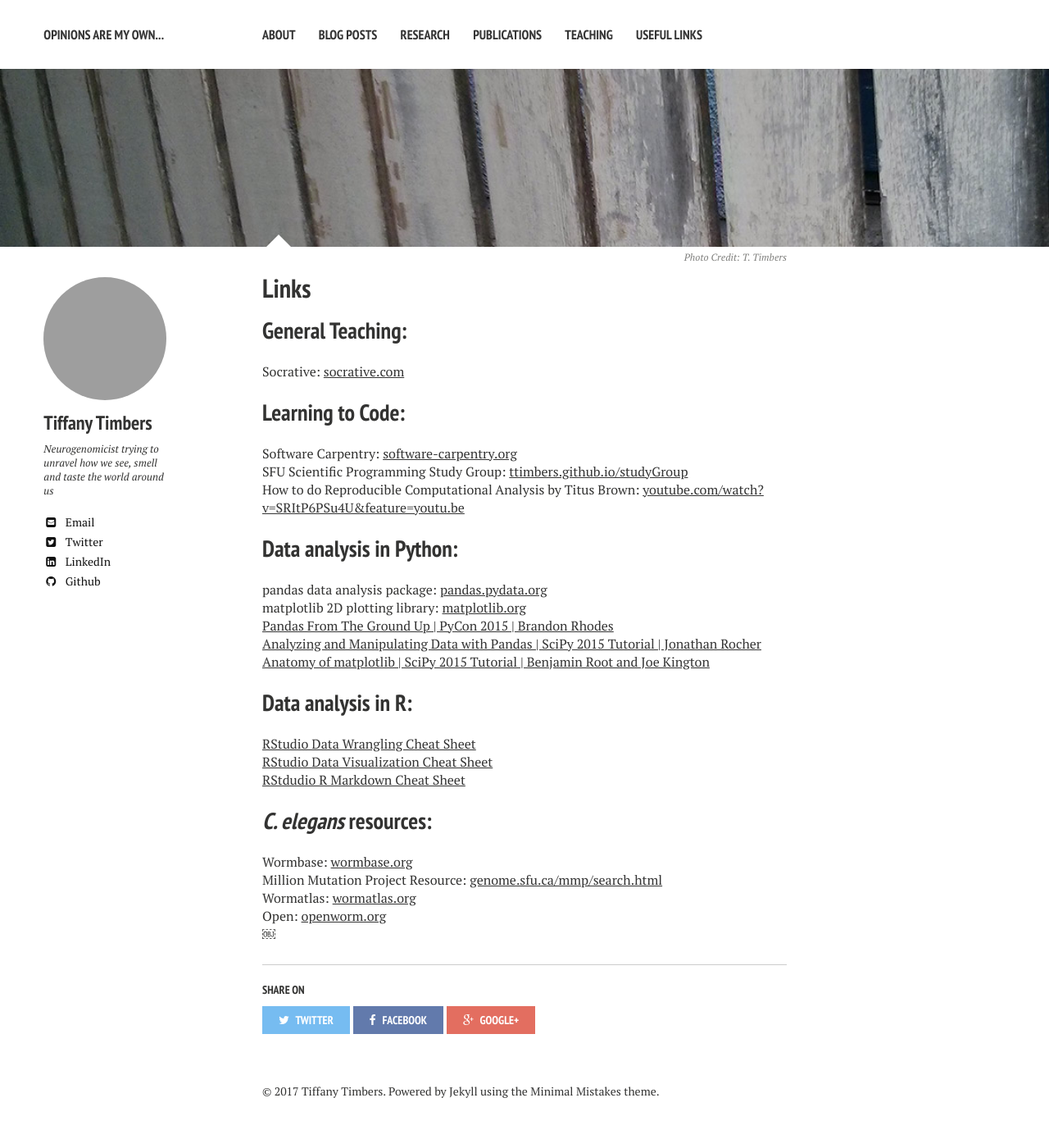
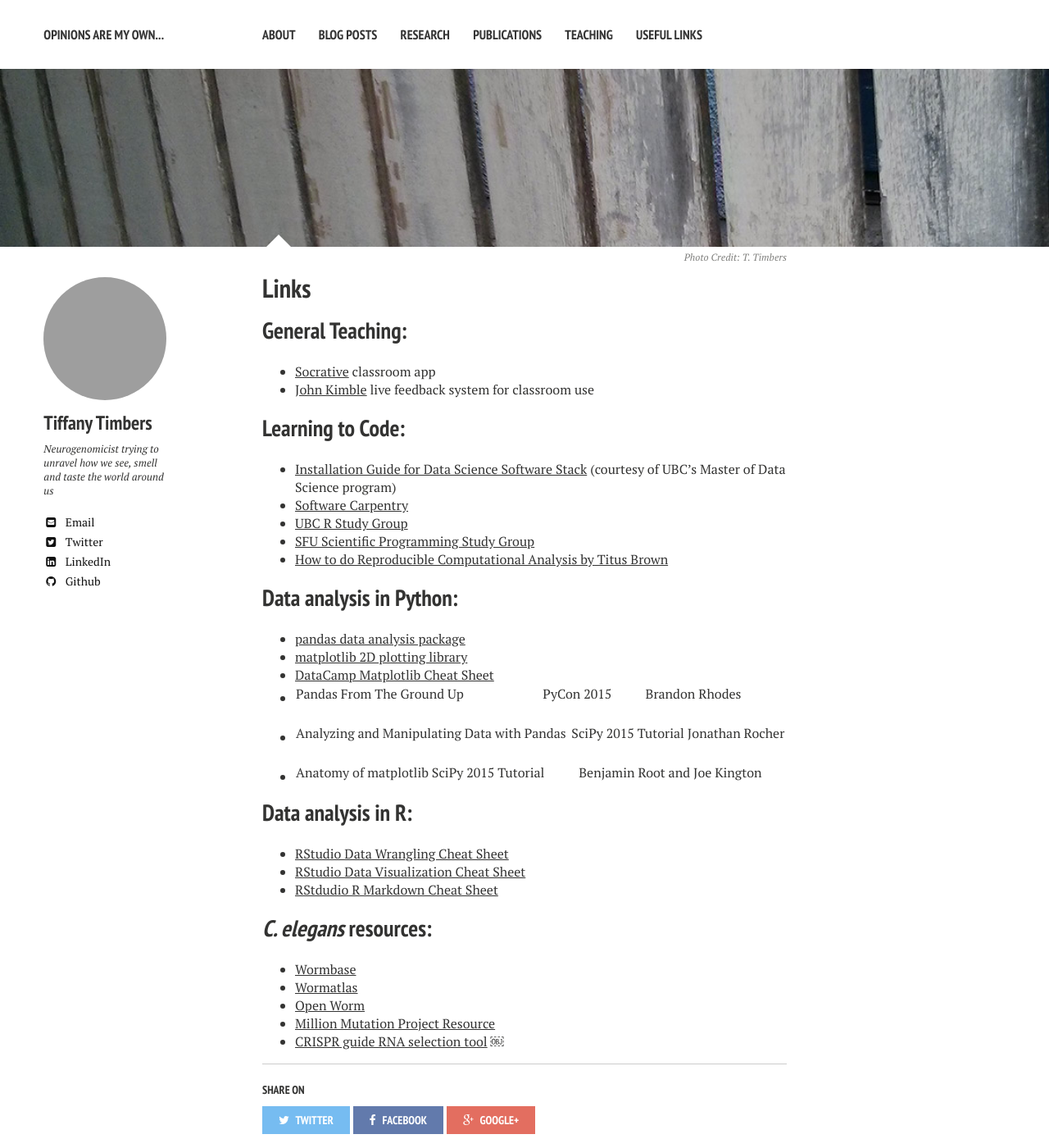
Before and after one commit to ttimbers/ttimbers.github.io, a Jekyll site: the page built from links/index.md, in a window 1280 px wide and 1400 px high. Shown: the whole window at 82% size. Built offline with Jekyll 4.4.1, drawn with Linux system fonts in a browser that asks for light colours; nearby versions of some CDN libraries; grey boxes are pictures that could not be loaded.

Commit message:
updated, reformatted and added links

```diff
--- a/links/index.md
+++ b/links/index.md
@@ -10,29 +10,34 @@ image:
   creditlink: http://ttimbers.github.io
 ---
 ## General Teaching:
-Socrative: <a href="http://socrative.com/">socrative.com</a> <br />
+- [Socrative](http://socrative.com/) classroom app
+- [John Kimble](https://github.com/kohler/johnkimble) live feedback system for classroom use
 
 ## Learning to Code:
-Software Carpentry: <a href="http://software-carpentry.org/">software-carpentry.org</a> <br />
-SFU Scientific Programming Study Group: <a href="https://ttimbers.github.io/studyGroup/">ttimbers.github.io/studyGroup</a> <br />
-How to do Reproducible Computational Analysis by Titus Brown: <a href="https://www.youtube.com/watch?v=SRItP6PSu4U&feature=youtu.be">youtube.com/watch?v=SRItP6PSu4U&feature=youtu.be</a><br />
+- [Installation Guide for Data Science Software Stack](https://ubc-mds.github.io/resources_pages/installation_instructions/) (courtesy of UBC's Master of Data Science program)
+- [Software Carpentry](http://software-carpentry.org/)
+- [UBC R Study Group](https://minisciencegirl.github.io/studyGroup/)
+- [SFU Scientific Programming Study Group](https://ttimbers.github.io/studyGroup/)
+- [How to do Reproducible Computational Analysis by Titus Brown](https://www.youtube.com/watch?v=SRItP6PSu4U&feature=youtu.be">youtube.com/watch?v=SRItP6PSu4U&feature=youtu.be)
 
 ## Data analysis in Python:
-pandas data analysis package: <a href="http://pandas.pydata.org">pandas.pydata.org</a> <br />
-matplotlib 2D plotting library: <a href="http://matplotlib.org">matplotlib.org</a> <br />
-<a href="https://www.youtube.com/watch?v=5JnMutdy6Fw">Pandas From The Ground Up | PyCon 2015 | Brandon Rhodes</a><br />
-<a href="https://www.youtube.com/watch?v=0CFFTJUZ2dc&list=PLYx7XA2nY5Gcpabmu61kKcToLz0FapmHu&index=12">Analyzing and Manipulating Data with Pandas | SciPy 2015 Tutorial | Jonathan Rocher</a> <br />
-<a href="https://www.youtube.com/watch?v=MKucn8NtVeI&list=PLYx7XA2nY5Gcpabmu61kKcToLz0FapmHu&index=36">Anatomy of matplotlib | SciPy 2015 Tutorial | Benjamin Root and Joe Kington</a> <br />
+- [pandas data analysis package](http://pandas.pydata.org)
+- [matplotlib 2D plotting library](http://matplotlib.org)
+- [DataCamp Matplotlib Cheat Sheet](https://s3.amazonaws.com/assets.datacamp.com/blog_assets/Python_Matplotlib_Cheat_Sheet.pdf)
+- [Pandas From The Ground Up](https://www.youtube.com/watch?v=5JnMutdy6Fw) | PyCon 2015 | Brandon Rhodes
+- [Analyzing and Manipulating Data with Pandas](https://www.youtube.com/watch?v=0CFFTJUZ2dc&list=PLYx7XA2nY5Gcpabmu61kKcToLz0FapmHu&index=12) | SciPy 2015 Tutorial | Jonathan Rocher
+- [Anatomy of matplotlib](https://www.youtube.com/watch?v=MKucn8NtVeI&list=PLYx7XA2nY5Gcpabmu61kKcToLz0FapmHu&index=36) SciPy 2015 Tutorial | Benjamin Root and Joe Kington
 
 ## Data analysis in R:
-<a href="https://www.rstudio.com/wp-content/uploads/2015/02/data-wrangling-cheatsheet.pdf">RStudio Data Wrangling Cheat Sheet</a> <br />
-<a href="https://www.rstudio.com/wp-content/uploads/2015/05/ggplot2-cheatsheet.pdf">RStudio Data Visualization Cheat Sheet</a> <br />
-<a href="https://www.rstudio.com/wp-content/uploads/2015/02/rmarkdown-cheatsheet.pdf">RStdudio R Markdown Cheat Sheet</a> <br />
+- [RStudio Data Wrangling Cheat Sheet](https://www.rstudio.com/wp-content/uploads/2015/02/data-wrangling-cheatsheet.pdf)
+- [RStudio Data Visualization Cheat Sheet](https://www.rstudio.com/wp-content/uploads/2015/05/ggplot2-cheatsheet.pdf)
+- [RStdudio R Markdown Cheat Sheet](https://www.rstudio.com/wp-content/uploads/2015/02/rmarkdown-cheatsheet.pdf)
 
 
 ## *C. elegans* resources:
-Wormbase: <a href="http://www.wormbase.org/">wormbase.org</a> <br />
-Million Mutation Project Resource: <a href="http://genome.sfu.ca/mmp/search.html">genome.sfu.ca/mmp/search.html</a> <br />
-Wormatlas: <a href="http://wormatlas.org/">wormatlas.org</a> <br />
-Open: <a href="http://www.openworm.org/">openworm.org</a><br />
+- [Wormbase](http://www.wormbase.org/)
+- [Wormatlas](http://wormatlas.org/">wormatlas.org)
+- [Open Worm](http://www.openworm.org/)
+- [Million Mutation Project Resource](genome.sfu.ca/mmp/search.html)
+- [CRISPR guide RNA selection tool](http://genome.sfu.ca/crispr/search.html)
 ￼
```
